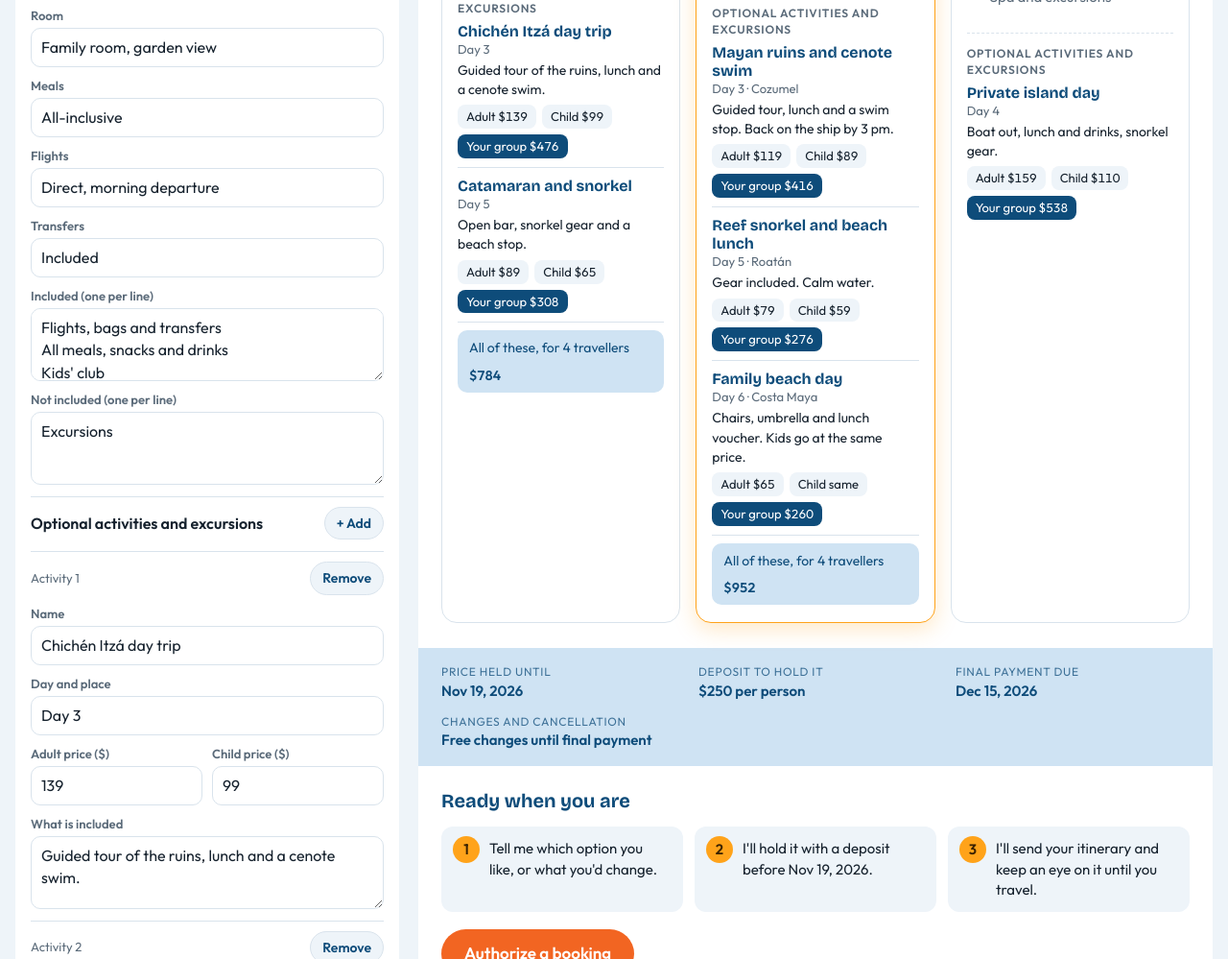
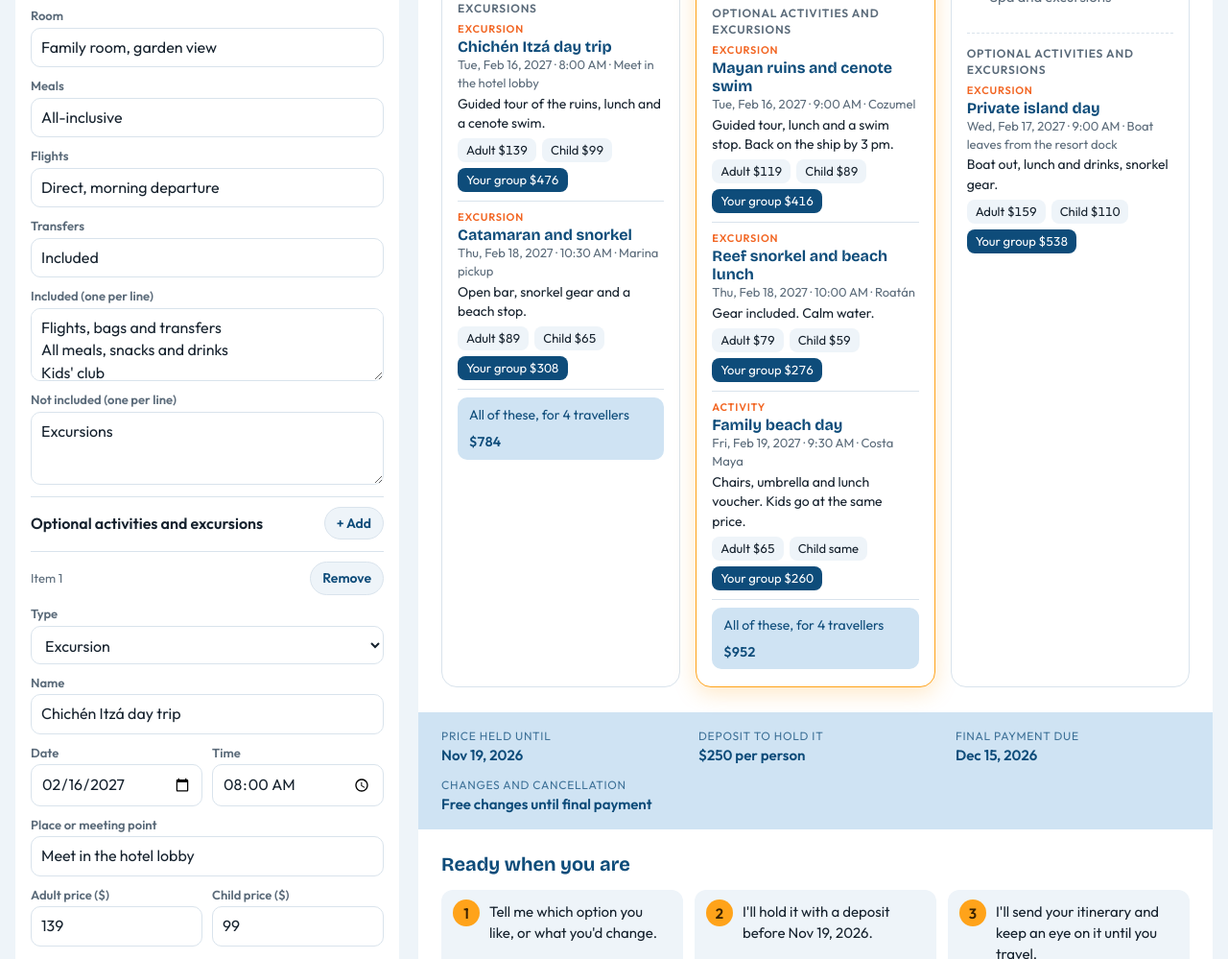
Before and after one commit to nextravelca/Quote, a plain HTML site: page index.html in a window 1280 px wide. Shown: the part 1218-2217 px from the top of the page at 96% size. Drawn offline with nearby package versions, Linux system fonts and the light colour scheme.

Commit message:
Add files via upload

```diff
--- a/index.html
+++ b/index.html
@@ -112,6 +112,7 @@ fieldset>*{clear:both}
 .q .acts .hdr{margin-top:0}
 .q .act{padding:9px 0;border-bottom:1px solid var(--line)}
 .q .act:last-of-type{border-bottom:0}
+.q .act .kd{font-size:11px;letter-spacing:.07em;text-transform:uppercase;color:var(--deep);font-weight:600}
 .q .act b{display:block;font-family:var(--display);font-size:16px;color:var(--navy);line-height:1.2}
 .q .act .am{font-size:13px;color:var(--muted)}
 .q .act .an{font-size:14px;margin-top:2px}
@@ -182,7 +183,7 @@ const TRANSFERS=["Included","Private","Shared shuttle","Port only","Not included
 const CHANGES=["Free changes until final payment","Changes allowed with a fee","Non-refundable","Refundable until final payment","Other"];
 const UNITS=["per person","per booking"];
 
-const blankAct=()=>({name:"",when:"",ad:"",ch:"",note:""});
+const blankAct=()=>({kind:"Excursion",name:"",date:"",time:"",when:"",ad:"",ch:"",note:""});
 const blankOption=()=>({acts:[],label:"Best value",name:"",place:"",photo:null,pp:"",total:"",room:"",meals:"",flights:"",transfers:"",inc:"",exc:"",pick:false});
 const sample=()=>withActs({v:2,
   client:"the Hartley family",greet:"Sam and Priya",quoteNo:"NT-1042",date:today(),
@@ -236,16 +237,19 @@ function termsDerived(){
 
 function withActs(s){
   const A=[
-   [{name:"Chichén Itzá day trip",when:"Day 3",ad:"139",ch:"99",note:"Guided tour of the ruins, lunch and a cenote swim."},
-    {name:"Catamaran and snorkel",when:"Day 5",ad:"89",ch:"65",note:"Open bar, snorkel gear and a beach stop."}],
-   [{name:"Mayan ruins and cenote swim",when:"Day 3 · Cozumel",ad:"119",ch:"89",note:"Guided tour, lunch and a swim stop. Back on the ship by 3 pm."},
-    {name:"Reef snorkel and beach lunch",when:"Day 5 · Roatán",ad:"79",ch:"59",note:"Gear included. Calm water."},
-    {name:"Family beach day",when:"Day 6 · Costa Maya",ad:"65",ch:"",note:"Chairs, umbrella and lunch voucher. Kids go at the same price."}],
-   [{name:"Private island day",when:"Day 4",ad:"159",ch:"110",note:"Boat out, lunch and drinks, snorkel gear."}]];
-  s.options.forEach((o,i)=>{o.acts=(A[i]||[]).map(a=>({...a}));}); return s;
+   [{kind:"Excursion",name:"Chichén Itzá day trip",off:2,time:"08:00",when:"Meet in the hotel lobby",ad:"139",ch:"99",note:"Guided tour of the ruins, lunch and a cenote swim."},
+    {kind:"Excursion",name:"Catamaran and snorkel",off:4,time:"10:30",when:"Marina pickup",ad:"89",ch:"65",note:"Open bar, snorkel gear and a beach stop."}],
+   [{kind:"Excursion",name:"Mayan ruins and cenote swim",off:2,time:"09:00",when:"Cozumel",ad:"119",ch:"89",note:"Guided tour, lunch and a swim stop. Back on the ship by 3 pm."},
+    {kind:"Excursion",name:"Reef snorkel and beach lunch",off:4,time:"10:00",when:"Roatán",ad:"79",ch:"59",note:"Gear included. Calm water."},
+    {kind:"Activity",name:"Family beach day",off:5,time:"09:30",when:"Costa Maya",ad:"65",ch:"",note:"Chairs, umbrella and lunch voucher. Kids go at the same price."}],
+   [{kind:"Excursion",name:"Private island day",off:3,time:"09:00",when:"Boat leaves from the resort dock",ad:"159",ch:"110",note:"Boat out, lunch and drinks, snorkel gear."}]];
+  s.options.forEach((o,i)=>{o.acts=(A[i]||[]).map(a=>{const {off,...r}=a;return {...r,date:s.depart?addDays(s.depart,off):""};});}); return s;
 }
+const fmtT=s=>{const m=/^(\d{1,2}):(\d{2})$/.exec(s||"");if(!m)return "";let h=+m[1];const ap=h>=12?"PM":"AM";h=h%12||12;return h+":"+m[2]+" "+ap;};
+const WD=["Sun","Mon","Tue","Wed","Thu","Fri","Sat"];
+const fmtDW=s=>{const t=pd(s);if(t==null)return "";return WD[new Date(t).getUTCDay()]+", "+fmtD(s);};
 function actsHTML(o){
-  const L=(o.acts||[]).filter(x=>x.name&&x.name.trim()); if(!L.length) return '';
+  const L=(o.acts||[]).filter(x=>x.name&&x.name.trim()).map((x,i)=>({x,i})).sort((p,q)=>((p.x.date||'9999')+(p.x.time||'99:99')).localeCompare((q.x.date||'9999')+(q.x.time||'99:99'))||p.i-q.i).map(p=>p.x); if(!L.length) return '';
   const a=+S.adults||0,k=+S.kids||0; let grand=0,any=false;
   const rows=L.map(x=>{
     const ad=num(x.ad), chv=num(x.ch), ch=chv==null?ad:chv;
@@ -254,7 +258,7 @@ function actsHTML(o){
     if(ad!=null) chips.push(`<span>Adult ${money(ad)}</span>`); else if(x.ad) chips.push(`<span>${esc(x.ad)}</span>`);
     if(ad!=null&&(k>0||chv!=null)) chips.push(`<span>Child ${chv==null?'same':money(chv)}</span>`);
     if(sub!=null&&(a+k)>0) chips.push(`<span class="g">Your group ${money(sub)}</span>`);
-    return `<div class="act"><b>${esc(x.name)}</b>${x.when?`<div class="am">${esc(x.when)}</div>`:''}${x.note?`<div class="an">${esc(x.note)}</div>`:''}${chips.length?`<div class="ap">${chips.join('')}</div>`:''}</div>`;
+    return `<div class="act"><div class="kd">${esc(x.kind||"Excursion")}</div><b>${esc(x.name)}</b>${(()=>{const m=[fmtDW(x.date),fmtT(x.time),x.when].filter(Boolean).map(esc).join(' · ');return m?`<div class="am">${m}</div>`:'';})()}${x.note?`<div class="an">${esc(x.note)}</div>`:''}${chips.length?`<div class="ap">${chips.join('')}</div>`:''}</div>`;
   }).join('');
   const tot=any&&L.length>1&&(a+k)>0?`<div class="atot"><span>All of these, for ${plural(a+k,'traveller')}</span><b>${money(grand)}</b></div>`:'';
   return `<div class="acts"><div class="hdr">Optional activities and excursions</div>${rows}${tot}</div>`;
@@ -339,8 +343,8 @@ function renderForm(){
     ${ofield(i,'inc','Included (one per line)',x.inc,'',null,true)}${ofield(i,'exc','Not included (one per line)',x.exc,'',null,true)}
     <div class="xform"><div class="opt-head"><b>Optional activities and excursions</b><button class="btn small" type="button" data-aadd="${i}">+ Add</button></div>
     ${(!x.acts||!x.acts.length)?'<p class="hint">None yet. Add shore excursions or resort activities with adult and child prices.</p>':''}
-    ${(x.acts||[]).map((a,j)=>{const af=(k,lab,ph,mode,area)=>`<div class="f"><label for="a${i}_${j}${k}">${lab}</label>${area?`<textarea id="a${i}_${j}${k}" data-ao="${i}" data-ai="${j}" data-ak="${k}">${esc(a[k])}</textarea>`:`<input id="a${i}_${j}${k}" data-ao="${i}" data-ai="${j}" data-ak="${k}" value="${esc(a[k])}" ${ph?`placeholder="${esc(ph)}"`:''} ${mode?`inputmode="${mode}"`:''} autocomplete="off">`}</div>`;
-      return `<div class="xform"><div class="opt-head"><span class="hint" style="margin:0">Activity ${j+1}</span><button class="btn small" type="button" data-arm="${i}_${j}">Remove</button></div>${af('name','Name','Mayan ruins and cenote swim')}${af('when','Day and place','Day 3 · Cozumel')}<div class="row2">${af('ad','Adult price ($)','119','numeric')}${af('ch','Child price ($)','blank = same','numeric')}</div>${af('note','What is included','',null,true)}</div>`;}).join('')}</div>
+    ${(x.acts||[]).map((a,j)=>{const af=(k,lab,ph,mode,area,typ)=>`<div class="f"><label for="a${i}_${j}${k}">${lab}</label>${area?`<textarea id="a${i}_${j}${k}" data-ao="${i}" data-ai="${j}" data-ak="${k}">${esc(a[k])}</textarea>`:`<input id="a${i}_${j}${k}" data-ao="${i}" data-ai="${j}" data-ak="${k}" value="${esc(a[k])}" ${typ?`type="${typ}"`:''} ${ph?`placeholder="${esc(ph)}"`:''} ${mode?`inputmode="${mode}"`:''} autocomplete="off">`}</div>`;
+      return `<div class="xform"><div class="opt-head"><span class="hint" style="margin:0">Item ${j+1}</span><button class="btn small" type="button" data-arm="${i}_${j}">Remove</button></div>${sel('a'+i+'_'+j+'kind','Type',a.kind||'Excursion',['Excursion','Activity'],'data-ao="'+i+'" data-ai="'+j+'" data-ak="kind"')}${af('name','Name','Mayan ruins and cenote swim')}<div class="row2">${af('date','Date','',null,false,'date')}${af('time','Time','',null,false,'time')}</div>${af('when','Place or meeting point','Cozumel, or hotel lobby')}<div class="row2">${af('ad','Adult price ($)','119','numeric')}${af('ch','Child price ($)','blank = same','numeric')}</div>${af('note','What is included','',null,true)}</div>`;}).join('')}</div>
     <label class="chk"><input type="checkbox" data-o="${i}" data-k="pick" ${x.pick?'checked':''}> Mark this one as my pick</label></fieldset>`;
   });
   h+=dl('dl-meals',MEALS)+dl('dl-flights',FLIGHTS)+dl('dl-trans',TRANSFERS);
```
